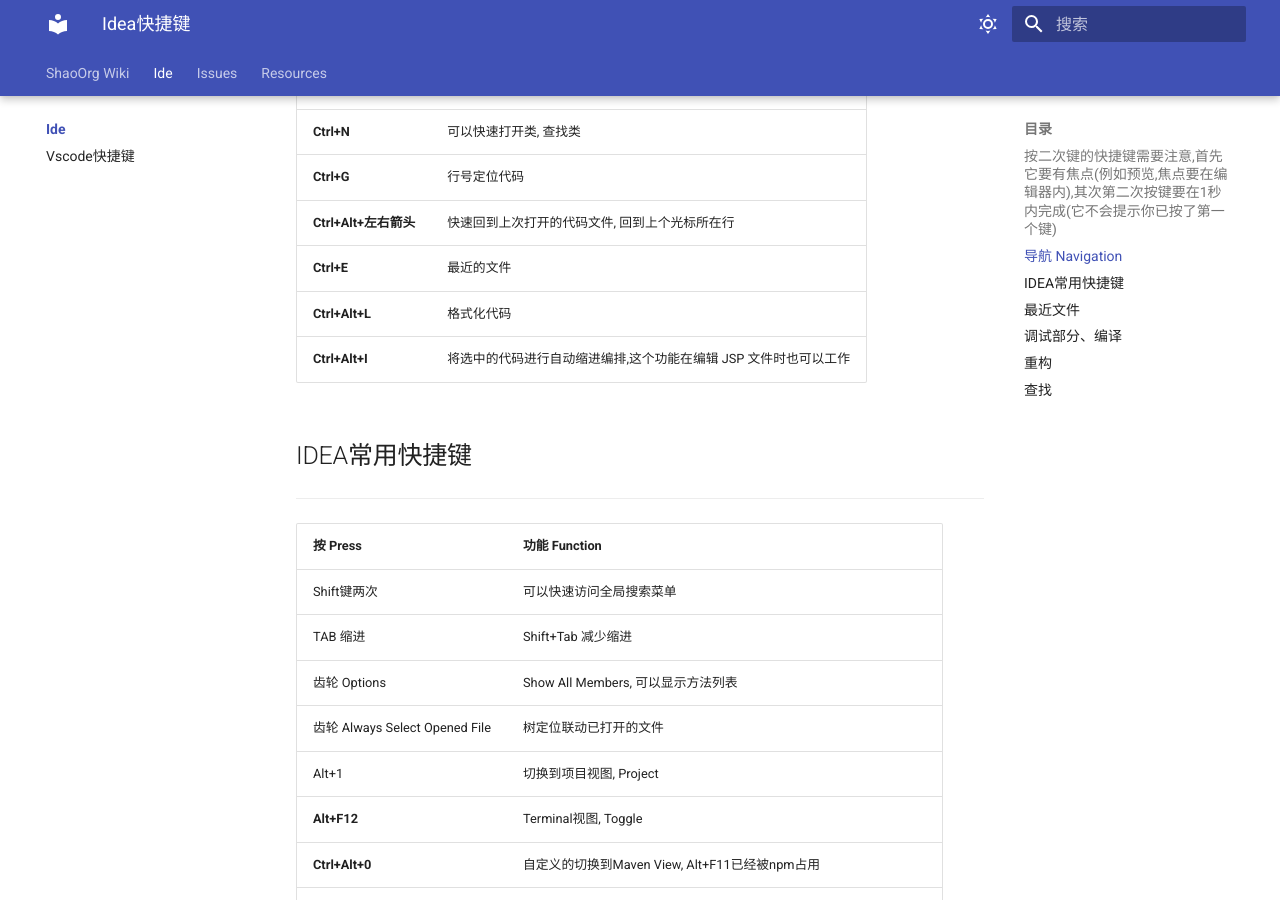
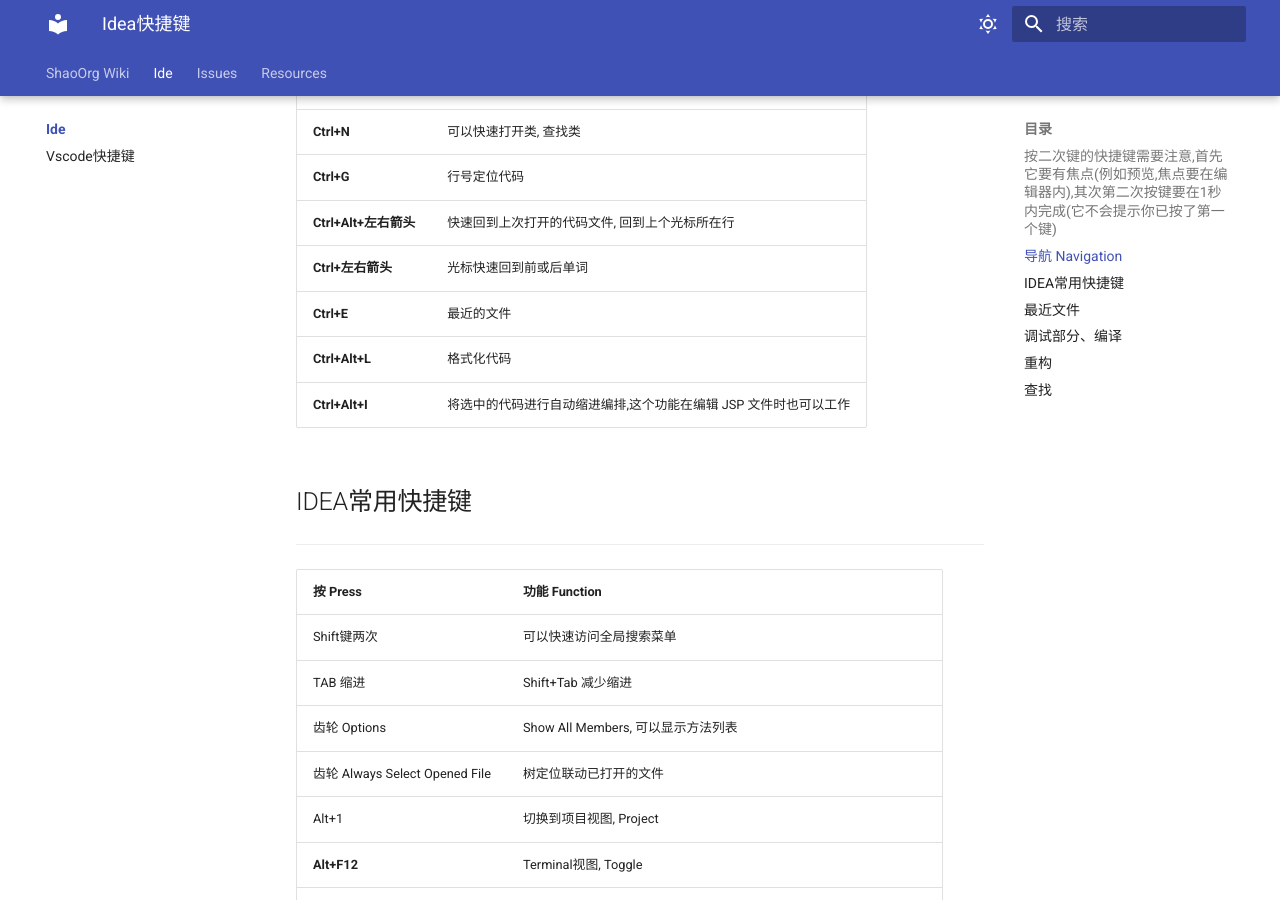
Before and after one commit to ShaoOrg/bulletin, an MkDocs documentation site: the page built from docs/ide/index.md, in a window 1280 px wide and 900 px high, scrolled down 519 px. Built offline with MkDocs 1.6.1 and Material for MkDocs 9.7.7, drawn with Linux system fonts in a browser that asks for light colours.

Commit message:
NOCR: idea

```diff
--- a/docs/ide/index.md
+++ b/docs/ide/index.md
@@ -10,6 +10,7 @@
 |**Ctrl+N**|可以快速打开类, 查找类|
 |**Ctrl+G**|行号定位代码|
 |**Ctrl+Alt+左右箭头**|快速回到上次打开的代码文件, 回到上个光标所在行|
+|**Ctrl+左右箭头**|光标快速回到前或后单词|
 |**Ctrl+E**|最近的文件|
 |**Ctrl+Alt+L**|格式化代码|
 |**Ctrl+Alt+I**|将选中的代码进行自动缩进编排,这个功能在编辑 JSP 文件时也可以工作|
```
